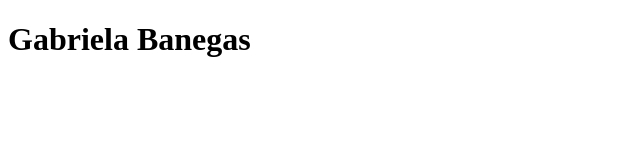
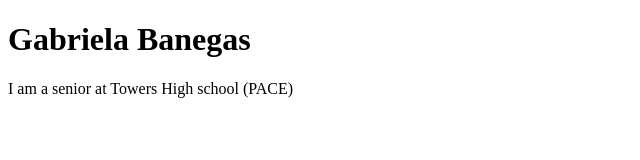
Before and after one commit to gabrielab6/gabrielab6.github.io, a plain HTML site: page index.html in a window 1280 px wide. Shown: the whole page, without its empty margins (0-640 px from the left). Drawn offline with Linux system fonts and the light colour scheme.

Commit message:
Update index.html

```diff
--- a/index.html
+++ b/index.html
@@ -1,4 +1,7 @@
 <!DOCTYPE html>
 <html lang="en-US">
 <H1>Gabriela Banegas</H1>
+<P>
+  I am a senior at Towers High school (PACE)
+  </p>
 </html>
```
